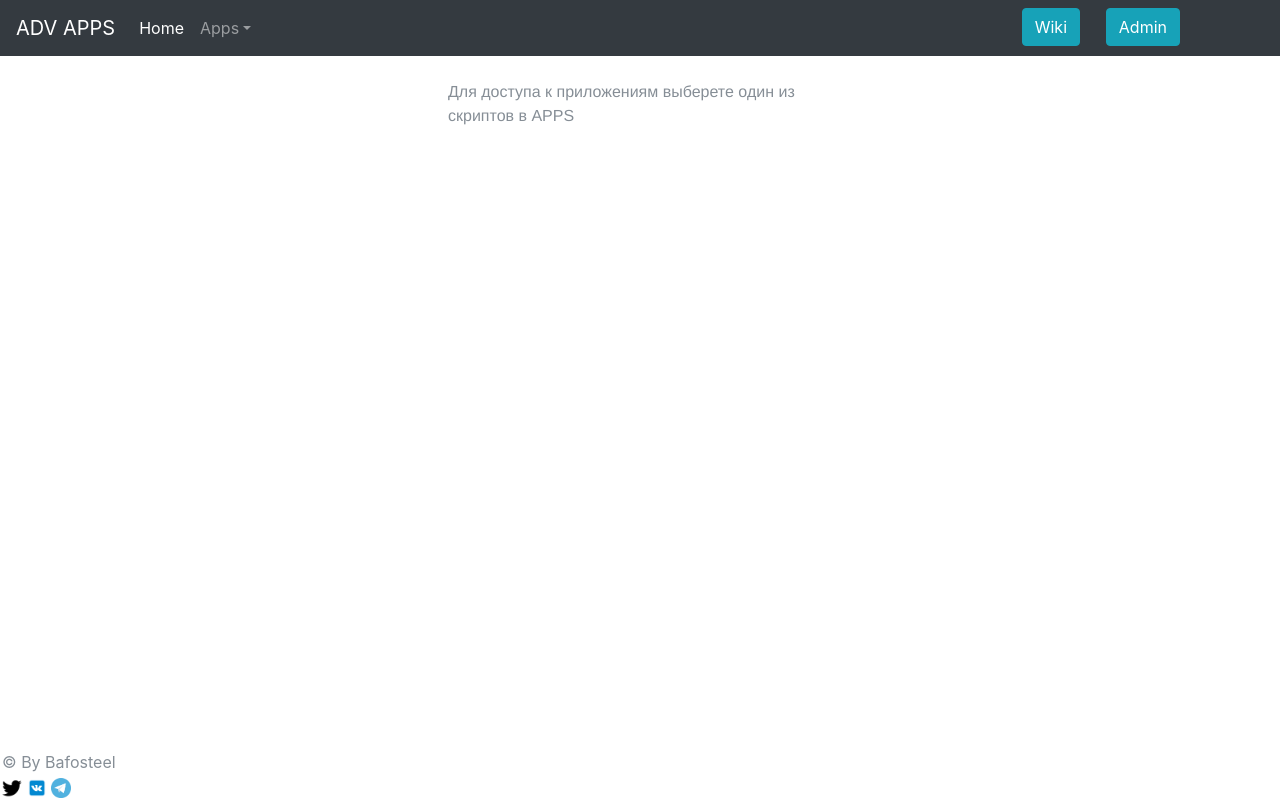
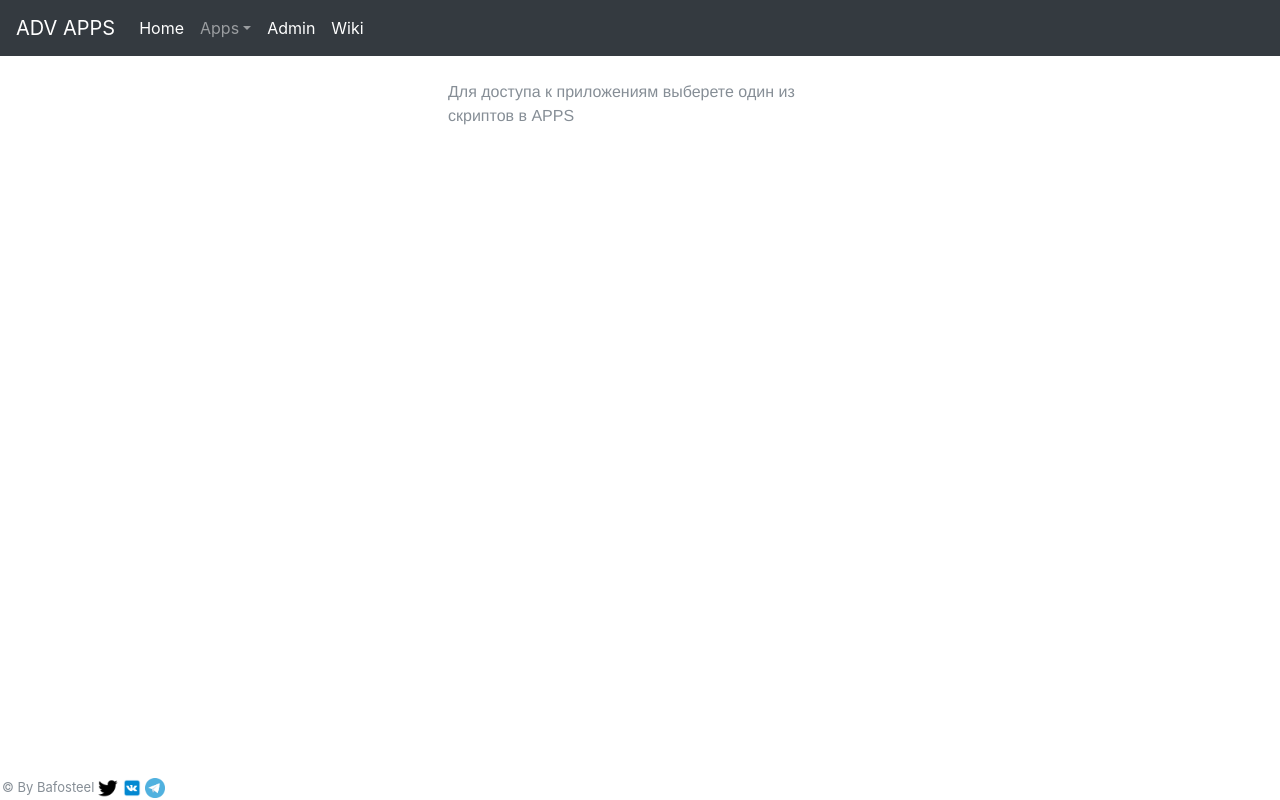
Before and after one commit to AdvDevBaf/ADVAPPS, a Django app: page / in a window 1280 px wide. Run offline with Django 3.2, Linux system fonts and the light colour scheme; some libraries are stand-ins or nearby versions.

Commit message:
Modified some links

```diff
--- a/BafosApp/static/css/frontcom.css
+++ b/BafosApp/static/css/frontcom.css
@@ -75,7 +75,7 @@ em {
     background: #fff; /* запасной цвет для старых браузеров */
     background: rgba(255, 255, 255, 0.5);
     color: black; /* Цвет текста */
-    width: 10%; /* Ширина слоя */
+    width: 100%; /* Ширина слоя */
 }
 
 .texts {
--- a/BafosApp/templates/BafosApp/b.html
+++ b/BafosApp/templates/BafosApp/b.html
@@ -58,14 +58,13 @@
                 <a class="dropdown-item" href="#">И еще одна</a>
             </div>
           </li>
+            <li class="nav-item active">
+            <a class="nav-link" href="/admin">Admin<span class="sr-only">(current)</span></a>
+          </li>
+            <li class="nav-item active">
+            <a class="nav-link" href="/wiki">Wiki<span class="sr-only">(current)</span></a>
+          </li>
 
-
-                  <form style="position: fixed; right: 200px;" class="input-bar-item" method="get" action="/wiki">
-    <button class="btn btn-info space" type="submit" >Wiki</button>
-</form>
-             <form style="position: fixed; right: 100px;" class="input-bar-item" method="get" action="/admin">
-    <button class="btn btn-info space" type="submit" >Admin</button>
-</form>
 
         </ul>
       </div>
@@ -82,7 +81,7 @@
     -->
 
 <footer>
-	  <div id="footer">
+	  <div id="footer" content="width=device-width, initial-scale=1, shrink-to-fit=no" style="font-size: small;">
           <meta name="viewport" content="width=device-width, initial-scale=1, shrink-to-fit=no" style="font-size: small;">
           <span class="text-muted"> &copy; By Bafosteel</span>
           <span class="text-muted"> <a href="https://twitter.com/Bafosteel"><img src="../../static/images/icons.png" width="20" height="20"></a></span>
```
